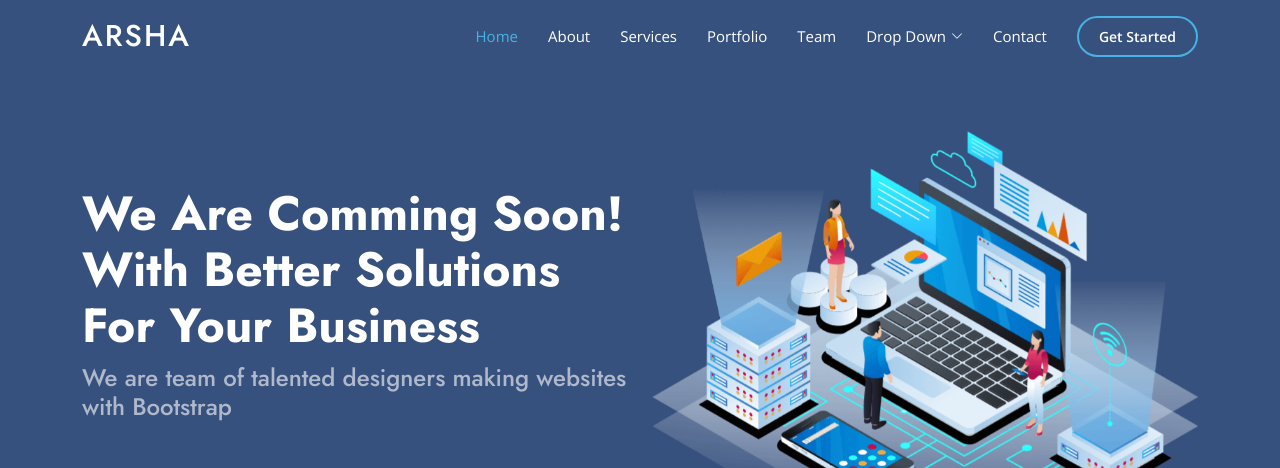
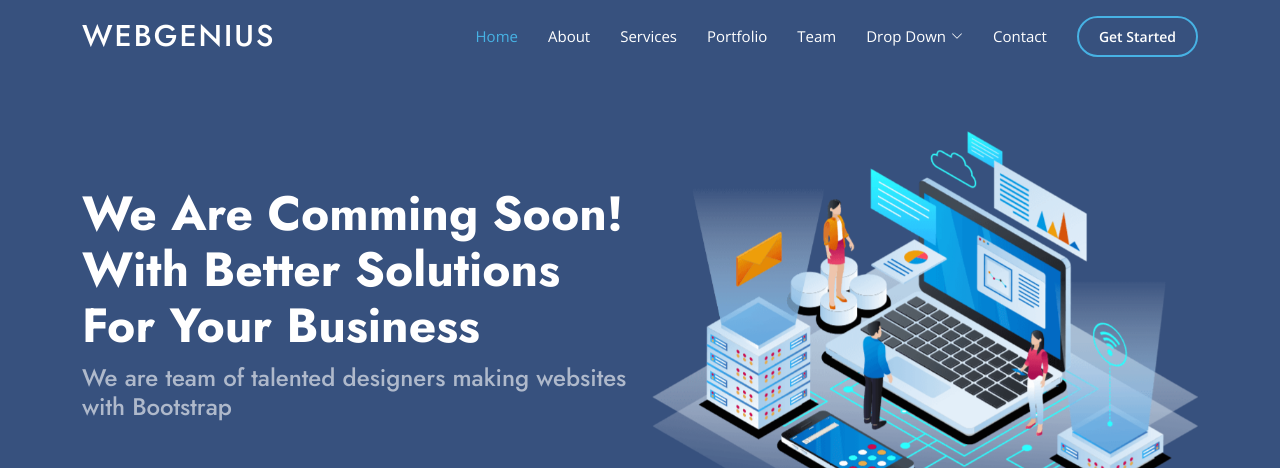
Before and after one commit to AqibJabbar/webgenius, a plain HTML site: page index.html in a window 1280 px wide. Shown: the top 468 px of the page. Drawn offline with nearby package versions, Linux system fonts and the light colour scheme.

Commit message:
Website name WebGenius

```diff
--- a/index.html
+++ b/index.html
@@ -5,7 +5,7 @@
   <meta charset="utf-8">
   <meta content="width=device-width, initial-scale=1.0" name="viewport">
 
-  <title>Arsha Bootstrap Template - Index</title>
+  <title>WebGenius Bootstrap Template - Index</title>
   <meta content="" name="description">
   <meta content="" name="keywords">
 
@@ -29,9 +29,9 @@
   <link href="assets/css/style.css" rel="stylesheet">
 
   <!-- =======================================================
-  * Template Name: Arsha
+  * Template Name: WebGenius
   * Updated: Jul 27 2023 with Bootstrap v5.3.1
-  * Template URL: https://bootstrapmade.com/arsha-free-bootstrap-html-template-corporate/
+  * Template URL: https://bootstrapmade.com/WebGenius-free-bootstrap-html-template-corporate/
   * Author: BootstrapMade.com
   * License: https://bootstrapmade.com/license/
   ======================================================== -->
@@ -43,7 +43,7 @@
   <header id="header" class="fixed-top ">
     <div class="container d-flex align-items-center">
 
-      <h1 class="logo me-auto"><a href="index.html">Arsha</a></h1>
+      <h1 class="logo me-auto"><a href="index.html">WebGenius</a></h1>
       <!-- Uncomment below if you prefer to use an image logo -->
       <!-- <a href="index.html" class="logo me-auto"><img src="assets/img/logo.png" alt="" class="img-fluid"></a>-->
 
@@ -757,7 +757,7 @@
         <div class="row">
 
           <div class="col-lg-3 col-md-6 footer-contact">
-            <h3>Arsha</h3>
+            <h3>WebGenius</h3>
             <p>
               A108 Adam Street <br>
               New York, NY 535022<br>
@@ -807,13 +807,13 @@
 
     <div class="container footer-bottom clearfix">
       <div class="copyright">
-        &copy; Copyright <strong><span>Arsha</span></strong>. All Rights Reserved
+        &copy; Copyright <strong><span>WebGenius</span></strong>. All Rights Reserved
       </div>
       <div class="credits">
         <!-- All the links in the footer should remain intact. -->
         <!-- You can delete the links only if you purchased the pro version. -->
         <!-- Licensing information: https://bootstrapmade.com/license/ -->
-        <!-- Purchase the pro version with working PHP/AJAX contact form: https://bootstrapmade.com/arsha-free-bootstrap-html-template-corporate/ -->
+        <!-- Purchase the pro version with working PHP/AJAX contact form: https://bootstrapmade.com/WebGenius-free-bootstrap-html-template-corporate/ -->
         Designed by <a href="https://bootstrapmade.com/">BootstrapMade</a>
       </div>
     </div>
```
